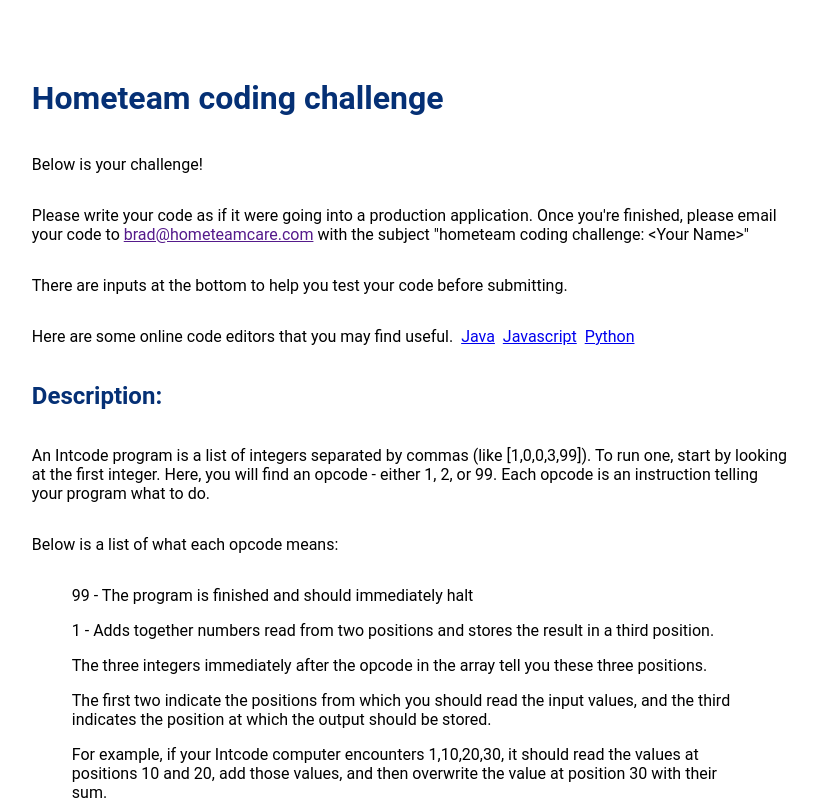
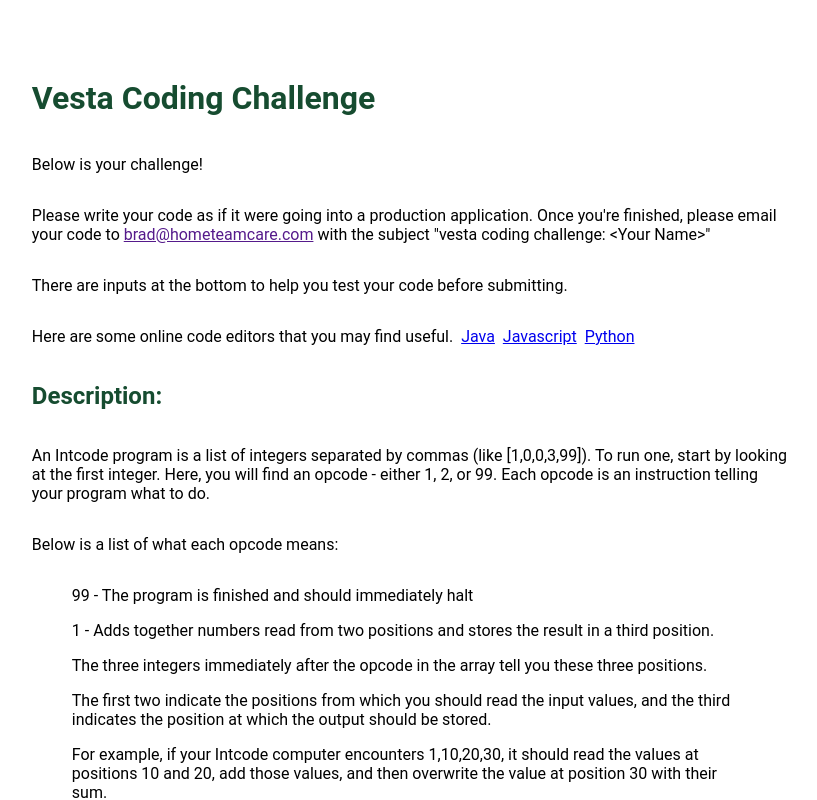
Before and after one commit to vestahealthcare/code-challenge, a Next.js app: page / in a window 1280 px wide. Shown: the top 800 px of the page, without its empty margins (229-1046 px from the left). Built offline with nearby package versions, Linux system fonts and the light colour scheme.

Commit message:
Update with new company name

```diff
--- a/pages/index.js
+++ b/pages/index.js
@@ -3,13 +3,13 @@
 export default () => {
   const [partOneValue, setPartOneValue] = useState();
   const [partTwoValue, setPartTwoValue] = useState();
-  const emailSubject = `"hometeam coding challenge: <Your Name>"`
+  const emailSubject = `"vesta coding challenge: <Your Name>"`
 
   return (
     <div>
       <div className="page">
         <div className="container">
-          <h1 className="h1">Hometeam coding challenge</h1>
+          <h1 className="h1">Vesta Coding Challenge</h1>
           <p>
             Below is your challenge!
           </p>
@@ -106,7 +106,7 @@
           padding: 50px;
         }
         .h1 {
-          color: #053075
+          color: #164c30
         }
         .h2 {
           color: #053075
```
Also changed, not shown: 2 other files (tests, documents, lock files or other folders).
